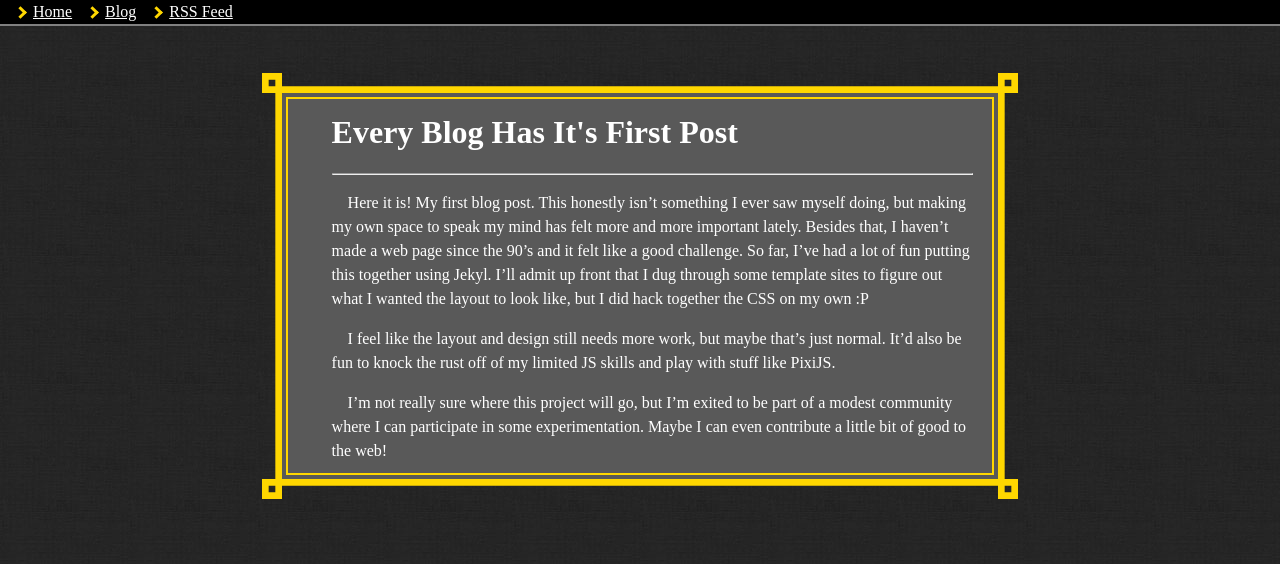
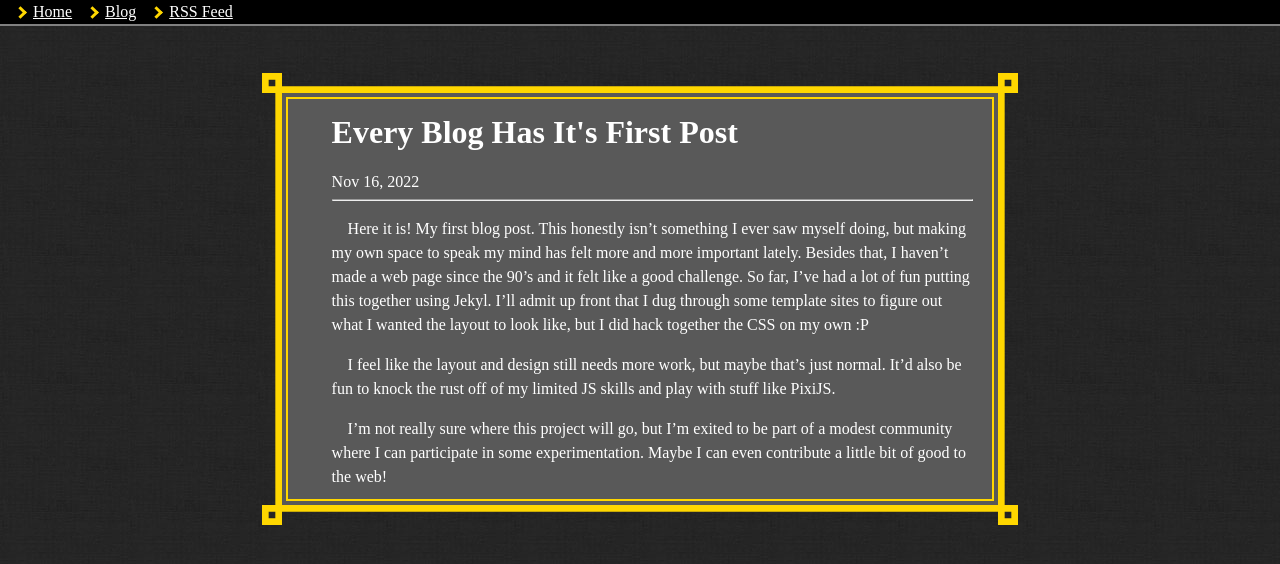
Before and after one commit to Kaezon/personal-site, a Jekyll site: the page built from blog/_posts/2022-09-30-first-post.md, in a window 1280 px wide. Shown: the top 564 px of the page. Built offline with Jekyll 4.4.1, drawn with Linux system fonts in a browser that asks for light colours.

Commit message:
adding microformats

```diff
--- a/_layouts/blog-post.html
+++ b/_layouts/blog-post.html
@@ -1,12 +1,15 @@
 ---
 layout: default
 ---
-<div id="column-center-post" class="content-center">
+<div id="column-center-post" class="h-entry content-center">
   <div class="content-gold-trim-outer">
     <div class="content-gold-trim-inner">
-      <h1>{{ page.title }}</h1>
+      <h1 class="p-name">{{ page.title }}</h1>
+      <span class="dt-published">{{ page.date | date: "%b %-d, %Y" }}</span>
       <hr>
-      {{ content }}
+      <div class="e-content">
+        {{ content }}
+      </div>
     </div>
   </div>
 </div>
```
Also changed, not shown: _layouts/homepage.html (+8 -3 lines).
